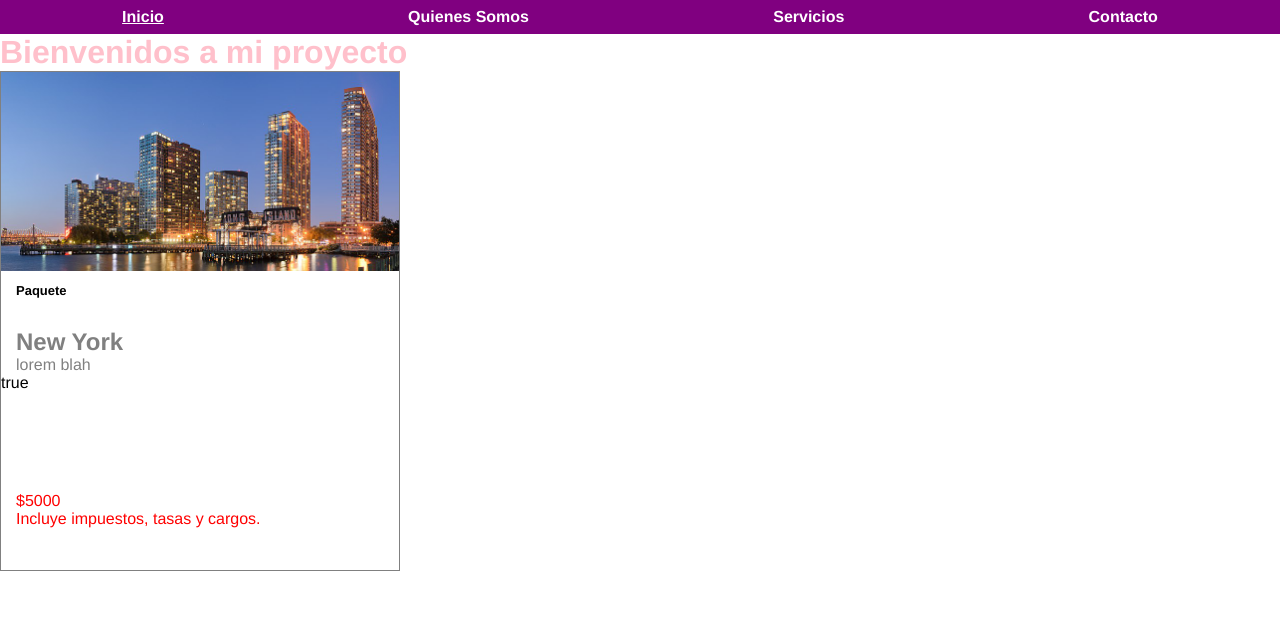
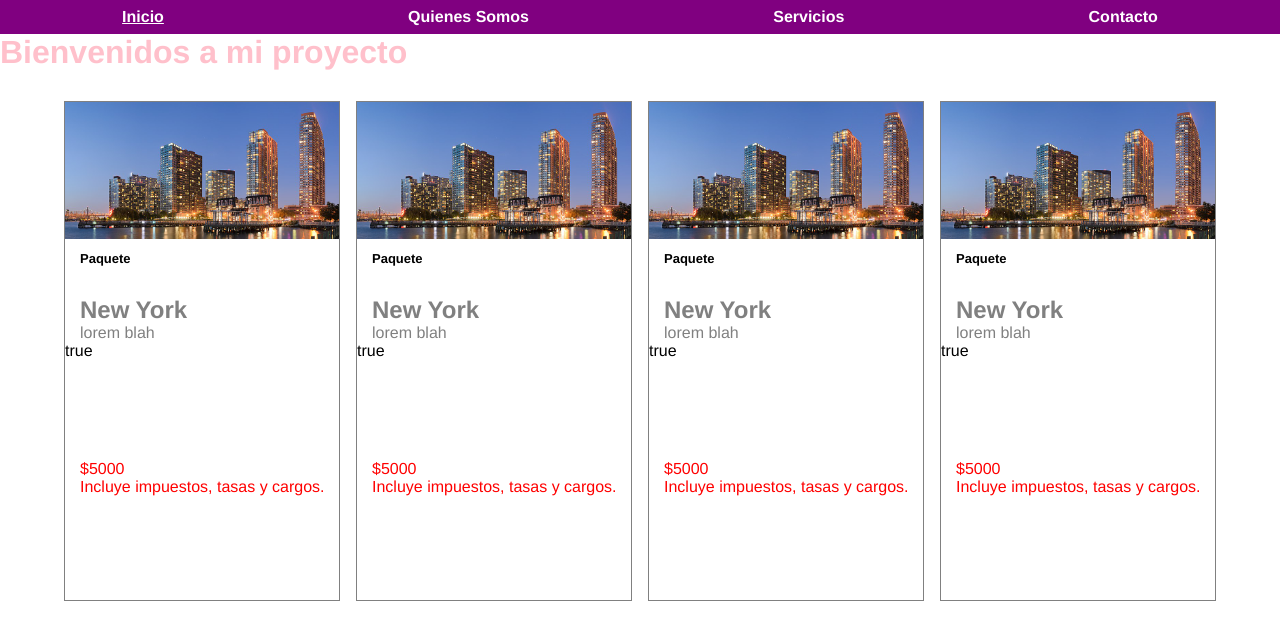
Before and after one commit to NerinaPac/angular-2022, an Angular app: page / in a window 1280 px wide. Shown: the top 640 px of the page. Built offline with nearby package versions, Linux system fonts and the light colour scheme.

Commit message:
feat: Card Wrapper.

```diff
--- a/src/app/app.component.html
+++ b/src/app/app.component.html
@@ -2,6 +2,8 @@
 
 <h1>{{ title }}</h1>
 
-<app-card></app-card>
+<app-card-wrapper></app-card-wrapper>
 
+<!-- <app-card></app-card>
+ -->
 <!-- <img src="assets/viajes/bariloche.webp" alt=""> -->
--- a/src/app/app.module.ts
+++ b/src/app/app.module.ts
@@ -5,12 +5,14 @@
 import { AppComponent } from './app.component';
 import { NavComponent } from './components/nav/nav.component';
 import { CardComponent } from './components/card/card.component';
+import { CardWrapperComponent } from './components/card-wrapper/card-wrapper.component';
 
 @NgModule({
   declarations: [
     AppComponent,
     NavComponent,
-    CardComponent
+    CardComponent,
+    CardWrapperComponent
   ],
   imports: [
     BrowserModule,
--- /dev/null
+++ b/src/app/components/card-wrapper/card-wrapper.component.html
@@ -0,0 +1,6 @@
+<div class="wrapper">
+    <app-card></app-card>
+    <app-card></app-card>
+    <app-card></app-card>
+    <app-card></app-card>
+</div>
--- /dev/null
+++ b/src/app/components/card-wrapper/card-wrapper.component.scss
@@ -0,0 +1,7 @@
+.wrapper {
+    display: grid;
+    grid-template-columns: repeat(4, 1fr);
+    gap: 16px;
+    width: 90%;
+    margin: 30px auto;
+}
--- /dev/null
+++ b/src/app/components/card-wrapper/card-wrapper.component.ts
@@ -0,0 +1,15 @@
+import { Component, OnInit } from '@angular/core';
+
+@Component({
+  selector: 'app-card-wrapper',
+  templateUrl: './card-wrapper.component.html',
+  styleUrls: ['./card-wrapper.component.scss']
+})
+export class CardWrapperComponent implements OnInit {
+
+  constructor() { }
+
+  ngOnInit(): void {
+  }
+
+}
```
